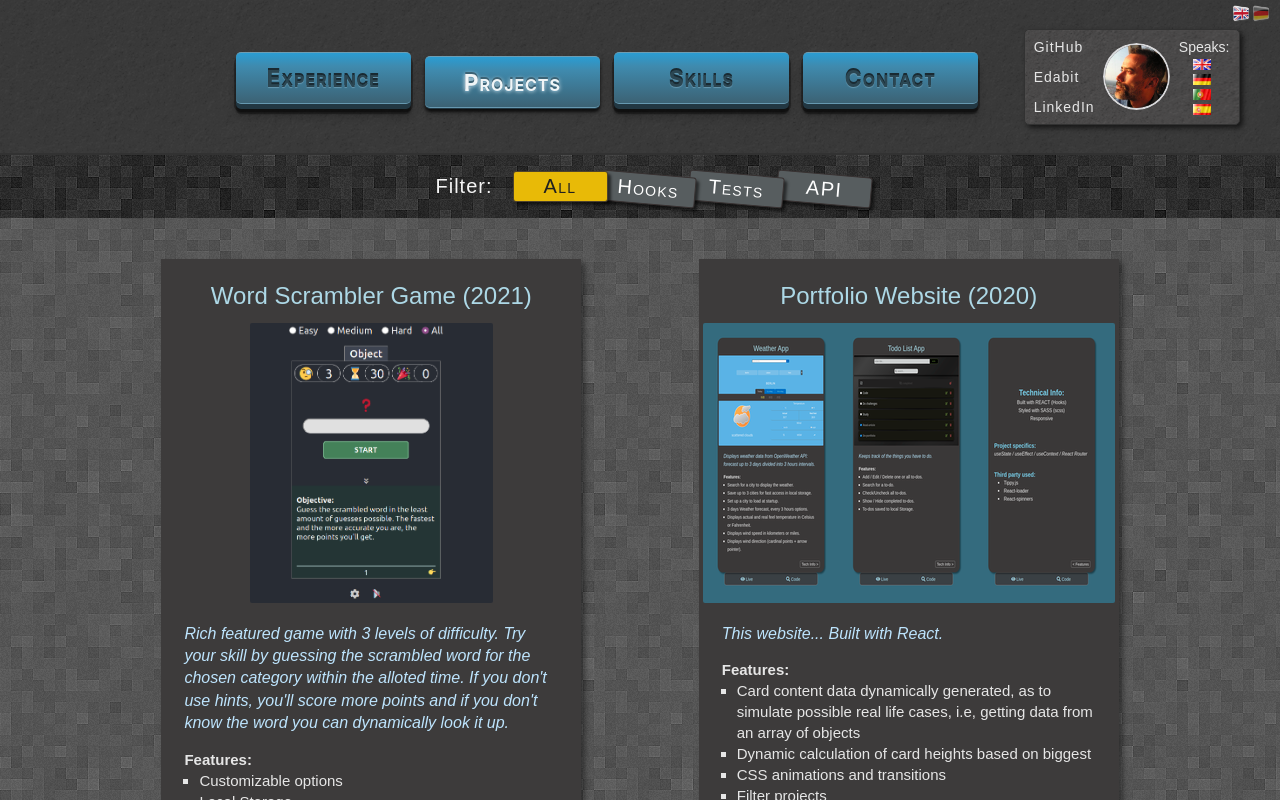
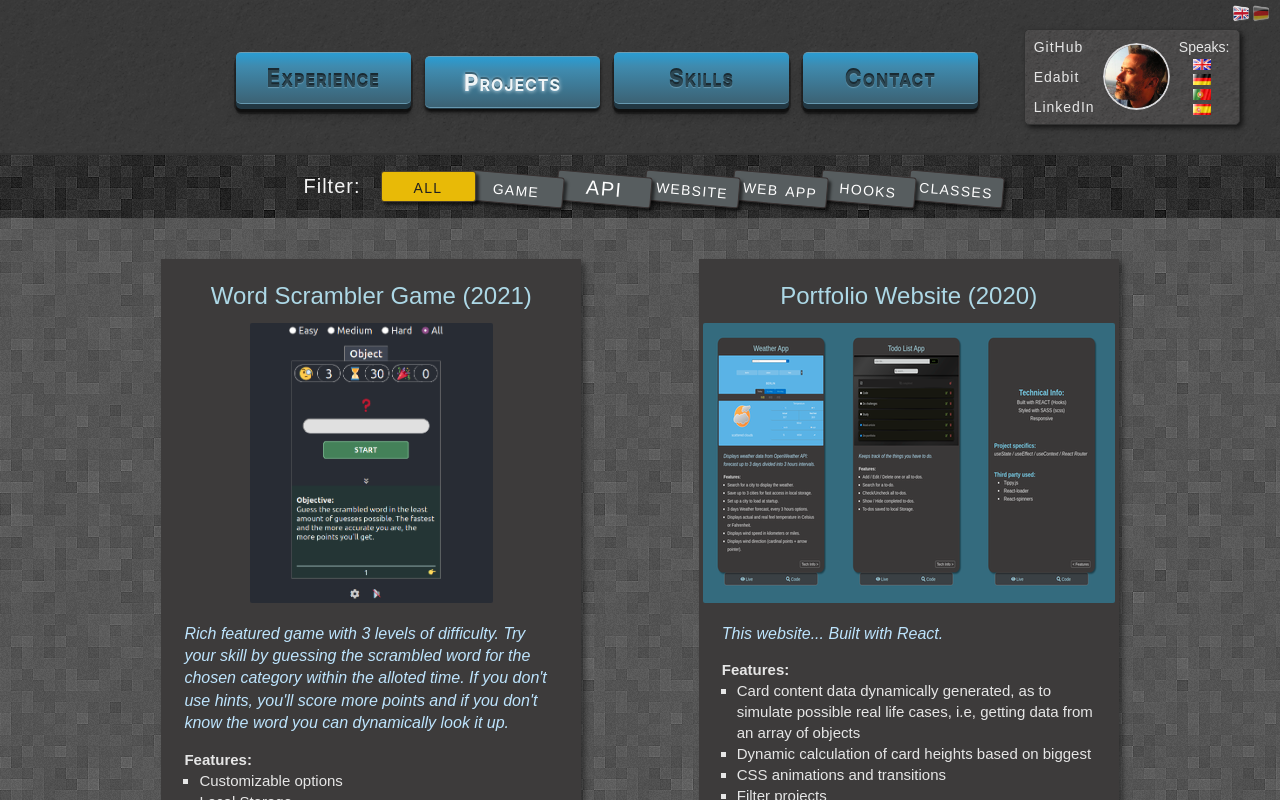
Before and after one commit to hugCarvalho/portfolio, a React (Create React App) app: page /#/projects in a window 1280 px wide. Shown: the top 800 px of the page. Built offline with nearby package versions, Linux system fonts and the light colour scheme.

Commit message:
updating filter options

```diff
--- a/src/Pages/Projects/FilterBy/FilterBy.js
+++ b/src/Pages/Projects/FilterBy/FilterBy.js
@@ -1,45 +1,29 @@
 import React from "react";
+import { FILTERS } from "../data/projectsData";
 import "./FilterBy.scss";
 
-function FilterBy({ filterBy, setFilterBy, isLanguageEnglish }) {
+
+
+
+function FilterBar({ filterBy, setFilterBy, isLanguageEnglish }) {
+
+  const activeFilters = Object.values(FILTERS)
+  console.log("activeFilters", activeFilters)
   return (
     <div className="FilterBy">
       <span className="filter-by__text">Filter:</span>
       <ul>
-        <li
-          className={filterBy === "all" ? "active " : "tech-tab"}
-          onClick={() => setFilterBy("all")}
+        {activeFilters.map(option => {
+          return <li
+          className={filterBy === option ? "active " : "tech-tab"}
+          onClick={() => setFilterBy(option)}
         >
-          All
+          {option}
         </li>
-
-        <li
-          className={filterBy === "Hooks" ? "active " : "tech-tab"}
-          onClick={() => setFilterBy("Hooks")}
-        >
-          Hooks
-        </li>
-        {/* <li
-          className={filterBy === "Redux" ? "active " : "tech-tab"}
-          onClick={() => setFilterBy("Redux")}
-        >
-          Redux
-        </li> */}
-        <li
-          className={filterBy === "Tests" ? "active " : "tech-tab"}
-          onClick={() => setFilterBy("Tests")}
-        >
-          Tests
-        </li>
-        <li
-          className={filterBy === "API" ? "active " : "tech-tab"}
-          onClick={() => setFilterBy("API")}
-        >
-          API
-        </li>
+        })}
       </ul>
     </div>
   );
 }
 
-export default FilterBy;
+export default FilterBar;
--- a/src/Pages/Projects/RenderProjects.js
+++ b/src/Pages/Projects/RenderProjects.js
@@ -2,7 +2,7 @@ import React, { useEffect, useState } from "react";
 import { LanguageContext } from "../../App";
 import { IsActiveContext } from "../../components/Header/NavButtons/RenderNavButtons";
 import { projectsData } from "./data/projectsData";
-import FilterBy from "./FilterBy/FilterBy";
+import FilterBar from "./FilterBy/FilterBy";
 import ProjectCard from "./ProjectCard/ProjectCard";
 import "./RenderProjects.scss";
 
@@ -45,22 +45,26 @@ function RenderProjects() {
   };
 
   const filterTechsBy = (db, option = "all") => {
+    console.log("firstasdasds", option)
+
+
     if (option === "all") {
       return db;
     } else {
-      return db.filter(item => item.techs.includes(option));
+      return db.filter(item => item.techs.includes(option) || item.category.includes(option));
     }
   };
 
   return (
     <>
-      <FilterBy
+      <FilterBar
         filterBy={filterBy}
         setFilterBy={setFilterBy}
         isLanguageEnglish={isLanguageEnglish}
       />
 
       <main className="RenderProjects">
+
         {filterTechsBy(projectsData, filterBy)
           .map((project, i) => {
             const language = isLanguageEnglish ? "en" : "de";
--- a/src/Pages/Projects/data/projectsData.js
+++ b/src/Pages/Projects/data/projectsData.js
@@ -1,9 +1,26 @@
+export const CATEGORIES = {
+  game: "game",
+  website: "website",
+  api: "API",
+  webApp: "web app"
+}
+
+export const FILTERS = {
+  all:  "all",
+  game: CATEGORIES.game,
+  api: CATEGORIES.api,
+  website: CATEGORIES.website,
+  webApp: CATEGORIES.webApp,
+  hooks: "hooks",
+  classes: "classes",
+}
+
 export const projectsData = [
   {
     id: 1,
     name: "Todo List App (2020)",
-    category: ["app"],
-    techs: ["React"],
+    category: [CATEGORIES.webApp],
+    techs: ["React", "classes"],
     img: "media/todo_list_small.png",
 
     description: {
@@ -42,8 +59,8 @@ export const projectsData = [
   {
     id: 2,
     name: "Weather App (2020)",
-    category: ["app"],
-    techs: ["React", "API", "Hooks"],
+    category: [CATEGORIES.api, CATEGORIES.webApp],
+    techs: ["React", "API", "hooks"],
     img: "media/weather_night_small.png",
 
     description: {
@@ -94,8 +111,8 @@ export const projectsData = [
   {
     id: 4,
     name: "Portfolio Website (2020)",
-    category: ["website"],
-    techs: ["React", "Hooks", "Tests"],
+    category: [CATEGORIES.website],
+    techs: ["React", "hooks", "Tests"],
 
     img: "media/portfolio_4.png",
     description: {
@@ -143,8 +160,8 @@ export const projectsData = [
   {
     id: 5,
     name: "Word Scrambler Game (2021)",
-    category: ["game"],
-    techs: ["React", "Hooks"],
+    category: [CATEGORIES.game],
+    techs: ["React", "hooks"],
 
     img: "media/word-scrambler-game.png",
     description: {
```
